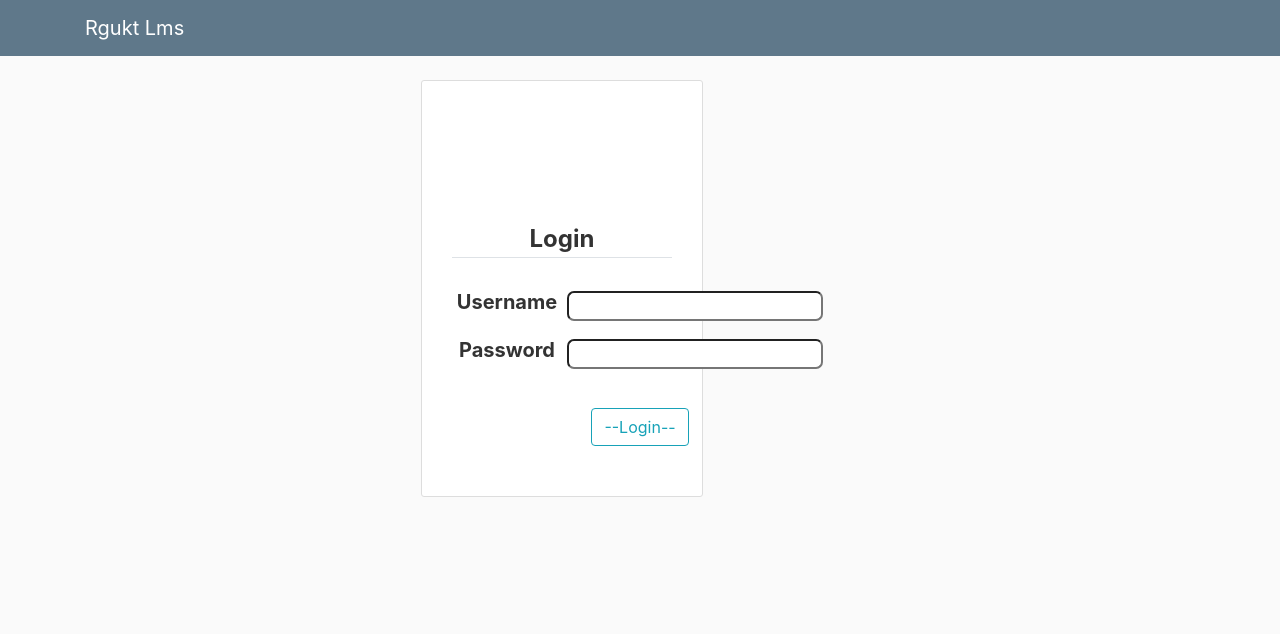
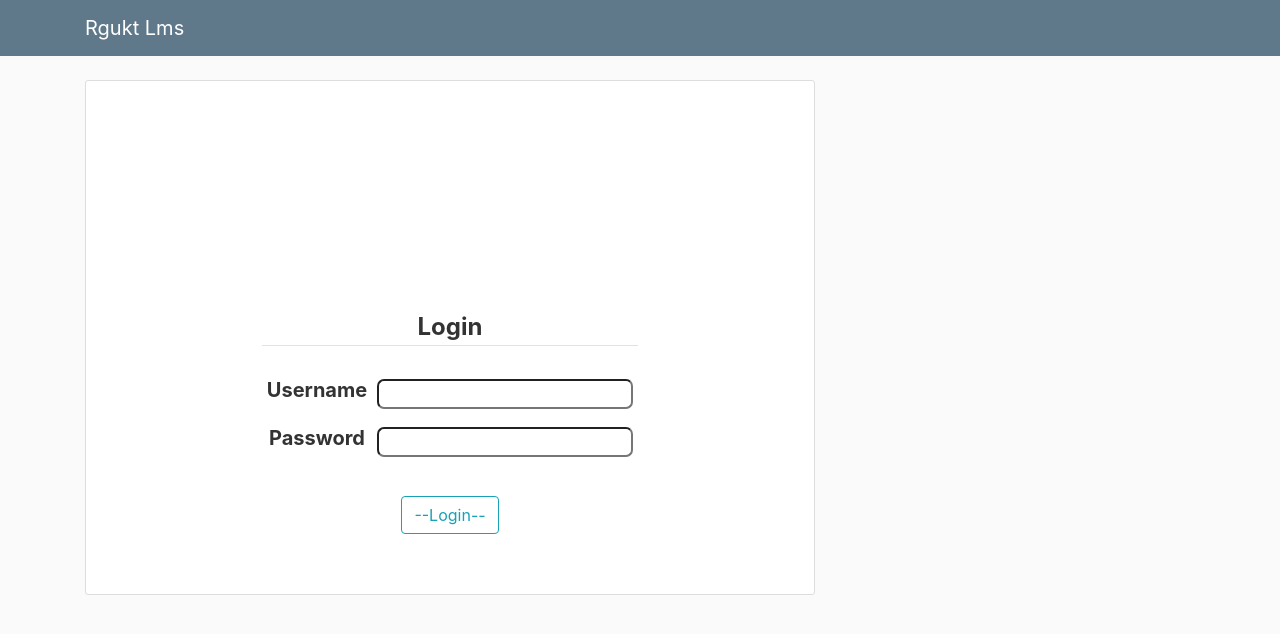
Before and after one commit to AjayReddyK/Lms-Lite, a Django app: page / in a window 1280 px wide. Shown: the top 634 px of the page. Run offline with Django 3.2, Linux system fonts and the light colour scheme; some libraries are stand-ins or nearby versions.

Commit message:
Update login.html

```diff
--- a/user/templates/user/login.html
+++ b/user/templates/user/login.html
@@ -4,7 +4,7 @@
 
 	<meta name="viewport" content="width=device-width, initial-scale=1.0">
 	<style>
-		.container{
+		.content-section{
 			display: flex;
   			justify-content: center;
 			align-items: center;
```
